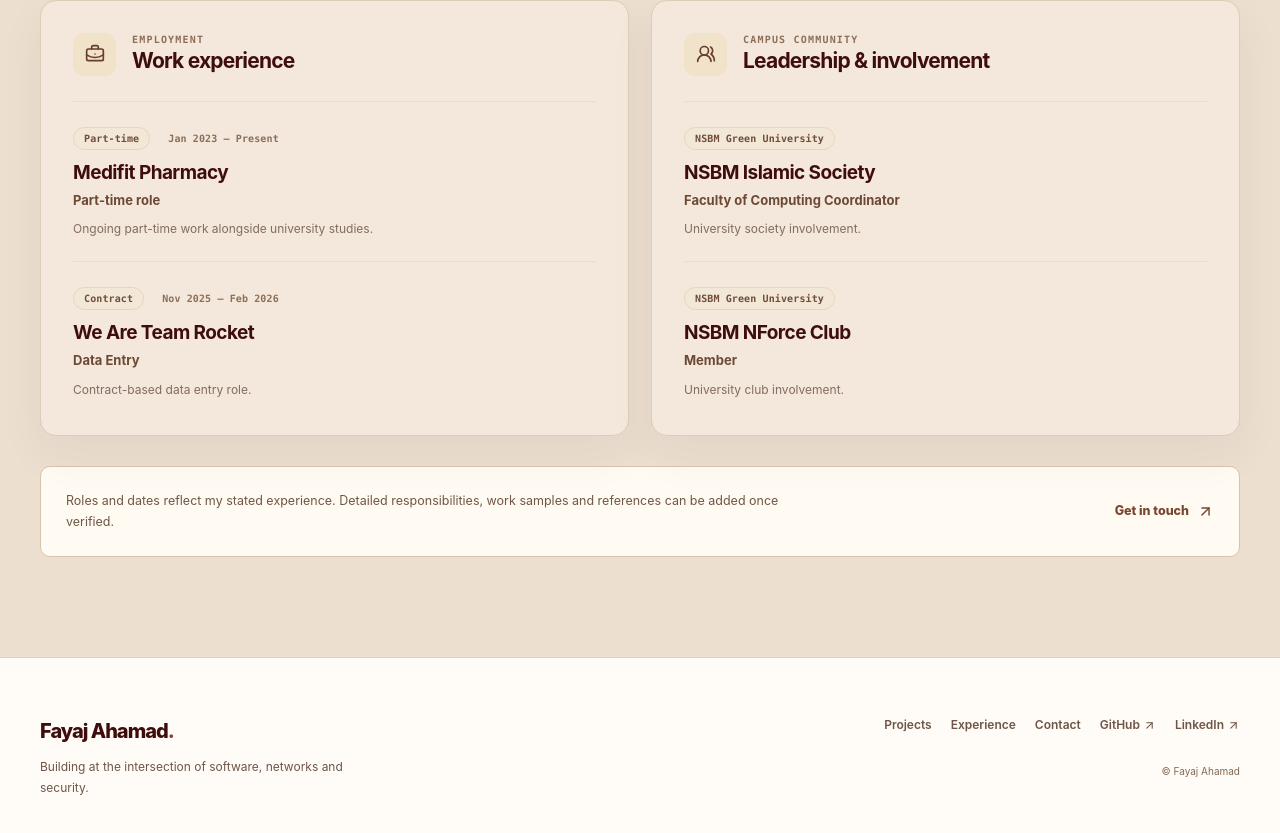
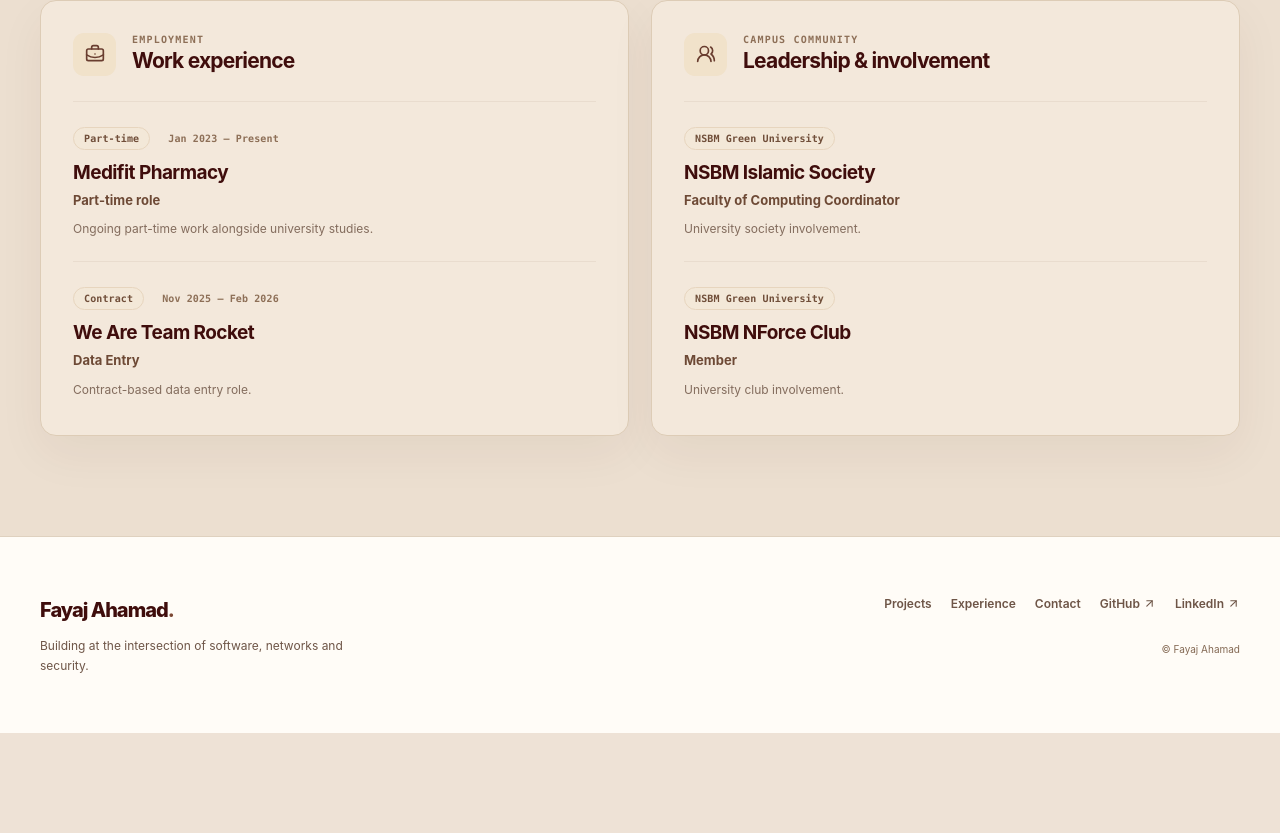
Before and after one commit to fayajahamad/fayajahamad-portfolio, a Next.js app: page /experience in a window 1280 px wide. Shown: the part 615-1448 px from the top of the page. After the commit the page ends 1348 px from the top, so only its background shows below. Built offline with nearby package versions, Linux system fonts and the light colour scheme; no server answers.

Commit message:
Update page.tsx

```diff
--- a/src/app/experience/page.tsx
+++ b/src/app/experience/page.tsx
@@ -1,6 +1,6 @@
 import type { Metadata } from "next";
-import Link from "next/link";
-import { ArrowUpRight } from "lucide-react";
+
+
 import { ExperienceHighlights } from "@/components/sections/experience-highlights";
 
 export const metadata: Metadata = {
@@ -17,7 +17,7 @@ export default function ExperiencePage() {
     </section>
     <section className="section-shell v6-experience-section bordered-top">
       <div className="container-wide"><ExperienceHighlights />
-        <div className="v6-evidence-note"><p>Roles and dates reflect my stated experience. Detailed responsibilities, work samples and references can be added once verified.</p><Link className="v4-inline-link" href="/contact">Get in touch <ArrowUpRight size={17}/></Link></div>
+
       </div>
     </section>
   </>;
```
